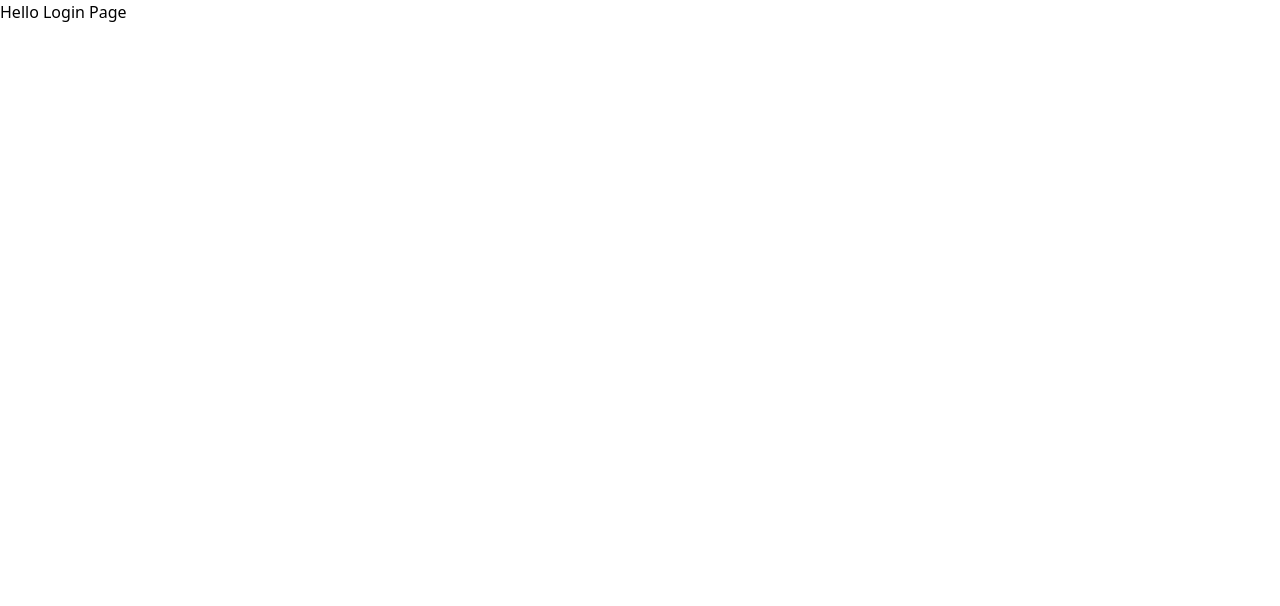
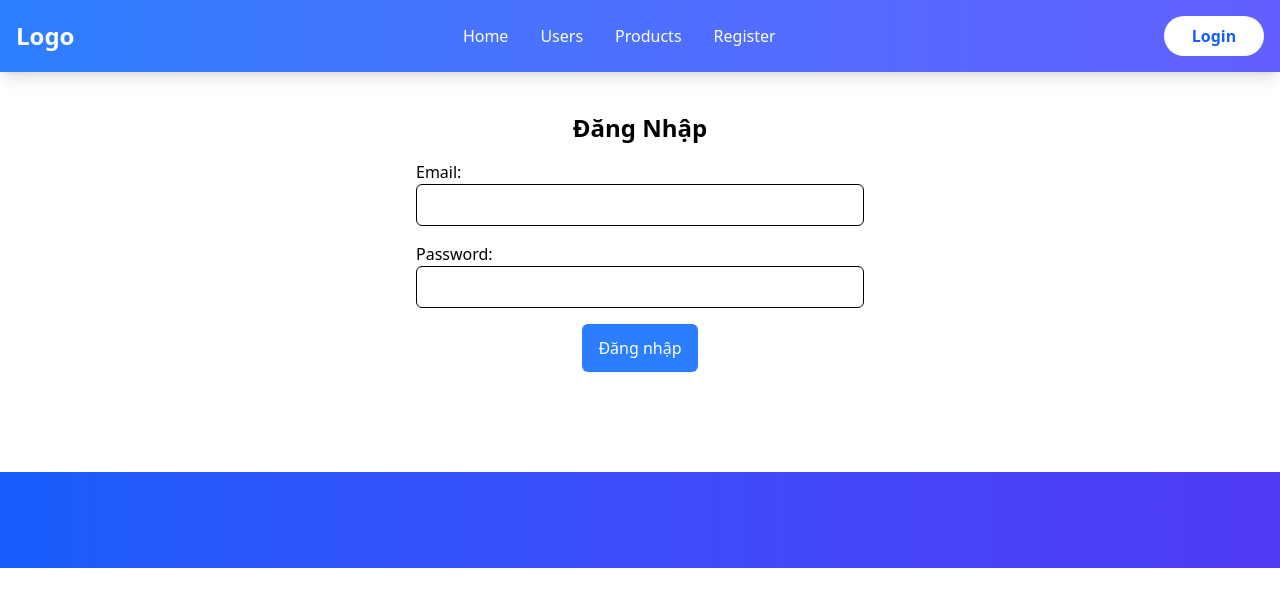
Before and after one commit to nguyenduc050514/react-todo, a React (Vite) app: page /login in a window 1280 px wide. Shown: the top 606 px of the page. Built offline with nearby package versions, Linux system fonts and the light colour scheme.

Commit message:
Router root layout

```diff
--- a/src/App.jsx
+++ b/src/App.jsx
@@ -3,7 +3,6 @@ import EmptyTask from "./components/EmptyTask";
 import RenderTodoTask from "./components/RenderTodoTask";
 import HandleTodoTask from "./components/HandleTodoTask";
 import { useEffect } from "react";
-
 const App = () => {
    const { tasks, error, addNewTask, deleteTask, setError } = HandleTodoTask();
    useEffect(() => {
--- a/src/components/EmptyTask.jsx
+++ b/src/components/EmptyTask.jsx
@@ -1,10 +1,8 @@
+import checkList from "../assets/images/businessman-checklist.jpg";
 const EmptyTask = () => {
    return (
       <div className="flex items-center justify-center">
-         <img
-            src="https://img.freepik.com/premium-vector/businessman-checklist-office-worker-with-pen-looking-completed-checklist-concept_461812-118.jpg?w=360"
-            alt=""
-         />
+         <img src={checkList} alt="" />
       </div>
    );
 };
--- /dev/null
+++ b/src/layout/footer.jsx
@@ -0,0 +1,6 @@
+const Footer = () => {
+   return (
+      <footer className="bg-gradient-to-r from-blue-600 to-indigo-600 text-white mt-25 py-12"></footer>
+   );
+};
+export default Footer;
--- /dev/null
+++ b/src/layout/header.jsx
@@ -0,0 +1,53 @@
+import { Link } from "react-router-dom";
+const Header = () => {
+   const navItems = [
+      {
+         content: "Home",
+         href: "/",
+      },
+      {
+         content: "Users",
+         href: "/users",
+      },
+      {
+         content: "Products",
+         href: "/products",
+      },
+      {
+         content: "Register",
+         href: "/register",
+      },
+   ];
+   return (
+      <header className="bg-gradient-to-r from-blue-500 to-indigo-500 text-white shadow-lg">
+         <div className="p-4 container mx-auto flex items-center justify-between">
+            <div className="text-2xl font-bold">
+               <a href="/">Logo</a>
+            </div>
+            <nav>
+               <ul className="flex items-center">
+                  {navItems.map(({ content, href }) => (
+                     <li>
+                        <Link
+                           to={href}
+                           className="p-4 hover:text-gray-300 transition duration-300"
+                        >
+                           {content}
+                        </Link>
+                     </li>
+                  ))}
+               </ul>
+            </nav>
+            <div>
+               <Link
+                  to="/login"
+                  className="text-blue-600 bg-white rounded-full font-semibold hover:text-white hover:bg-blue-600 inline-block h-10 min-w-25 leading-10 text-center"
+               >
+                  Login
+               </Link>
+            </div>
+         </div>
+      </header>
+   );
+};
+export default Header;
--- /dev/null
+++ b/src/layout/rootLayout.jsx
@@ -0,0 +1,14 @@
+import { Outlet } from "react-router-dom";
+import Header from "./header";
+import Footer from "./footer";
+
+const RootLayout = () => {
+   return (
+      <>
+         <Header />
+         <Outlet />
+         <Footer />
+      </>
+   );
+};
+export default RootLayout;
--- a/src/main.jsx
+++ b/src/main.jsx
@@ -7,7 +7,11 @@ import LoginPage from "./pages/login.jsx";
 import RegisterPage from "./pages/register.jsx";
 import UsersPage from "./pages/users.jsx";
 import ProductsPage from "./pages/products.jsx";
+import RootLayout from "./layout/rootLayout.jsx";
 const router = createBrowserRouter([
+   {
+      element: <RootLayout />,
+      children: [
          {
             path: "/",
             element: <App />,
@@ -28,6 +32,8 @@ const router = createBrowserRouter([
             path: "/products",
             element: <ProductsPage />,
          },
+      ],
+   },
 ]);
 createRoot(document.getElementById("root")).render(
    <StrictMode>
--- a/src/pages/login.jsx
+++ b/src/pages/login.jsx
@@ -1,4 +1,31 @@
-const LoginPage = () => {
-   return <div>Hello Login Page</div>;
-};
+function LoginPage() {
+   return (
+      <div className="max-w-md mx-auto mt-10">
+         <h2 className="font-bold text-2xl text-center">Đăng Nhập</h2>
+         <form action="" className="space-y-4 mt-4">
+            <div>
+               <label className="block text-md font-medium">Email:</label>
+               <input
+                  type="email"
+                  className="w-full px-4 py-2 border rounded-md"
+               />
+            </div>
+            <div>
+               <label className="block text-md font-medium">Password:</label>
+               <input
+                  type="password"
+                  className="w-full px-4 py-2 border rounded-md"
+               />
+            </div>
+            <button
+               type="submit"
+               className="block w-fit px-4 py-3 bg-blue-500 rounded-md text-white mx-auto cursor-pointer hover:bg-blue-700"
+            >
+               Đăng nhập
+            </button>
+         </form>
+      </div>
+   );
+}
+
 export default LoginPage;
```
Also changed, not shown: src/assets/images/businessman-checklist.jpg (added). Lines whose indentation alone changed are shown as unchanged.
